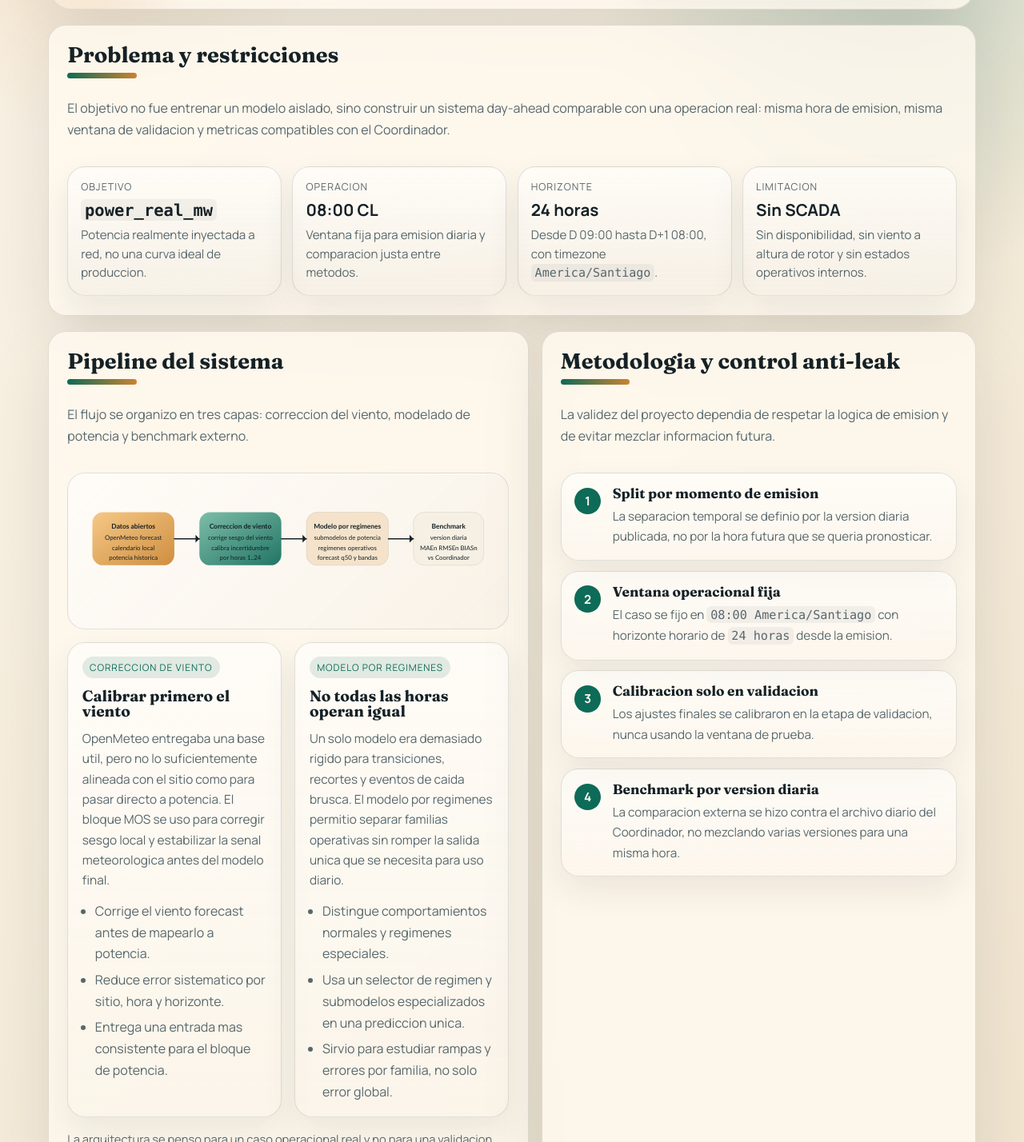
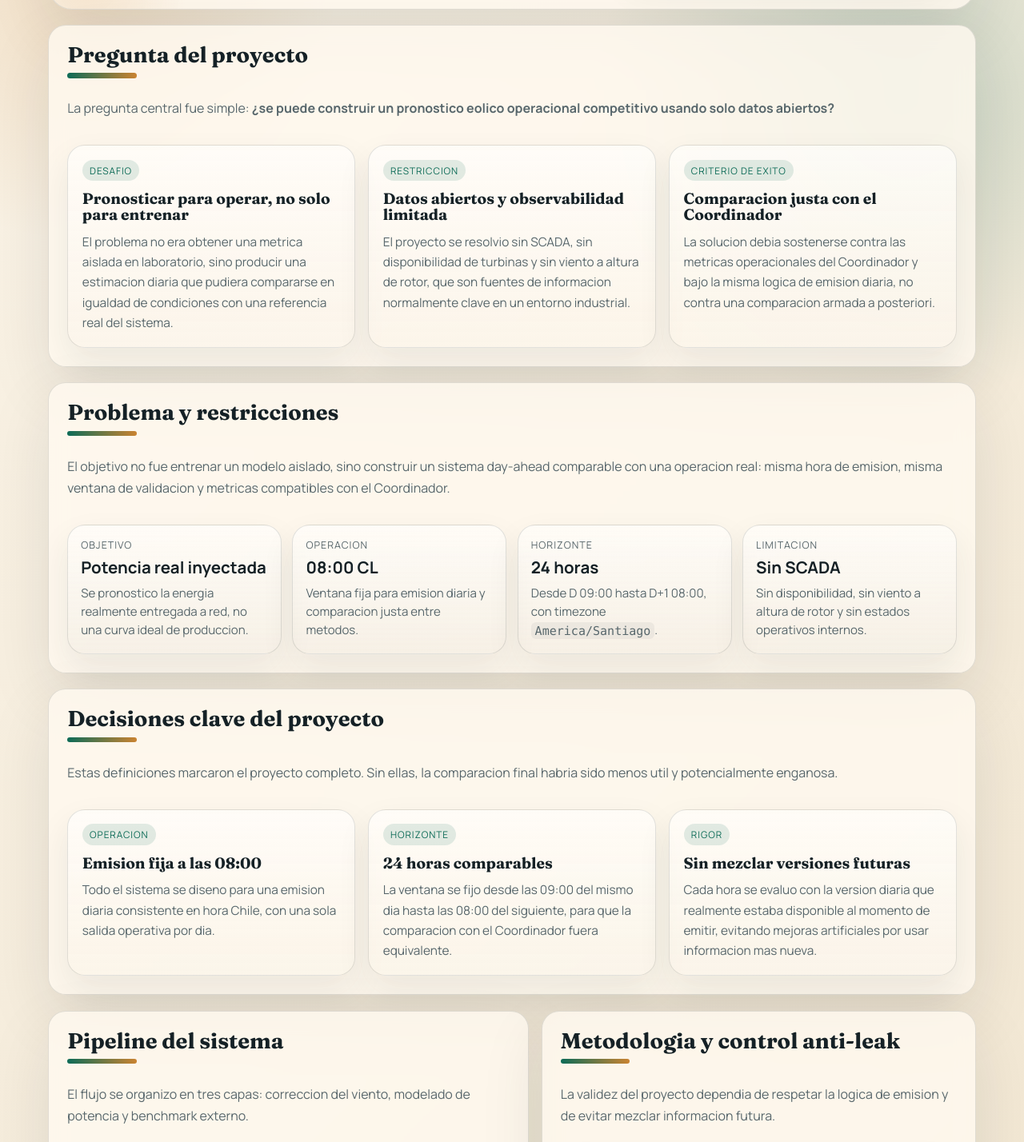
Before and after one commit to slayerself/portfolio-public, a plain HTML site: page projects/eolico-v22/index.html in a window 1280 px wide. Shown: the part 721-2149 px from the top of the page at 80% size. Drawn offline with Linux system fonts and the light colour scheme.

Commit message:
Add project question, key decisions, and executive conclusion

```diff
--- a/projects/eolico-v22/index.html
+++ b/projects/eolico-v22/index.html
@@ -679,6 +679,43 @@
     </section>
 
     <section class="sections">
+      <article class="panel">
+        <div class="section-head">
+          <h2>Pregunta del proyecto</h2>
+          <div class="accent-line"></div>
+          <p>
+            La pregunta central fue simple: <strong>¿se puede construir un pronostico eolico operacional competitivo
+            usando solo datos abiertos?</strong>
+          </p>
+        </div>
+        <div class="story-grid">
+          <div class="story-card">
+            <span class="badge">Desafio</span>
+            <h3>Pronosticar para operar, no solo para entrenar</h3>
+            <p>
+              El problema no era obtener una metrica aislada en laboratorio, sino producir una estimacion diaria que
+              pudiera compararse en igualdad de condiciones con una referencia real del sistema.
+            </p>
+          </div>
+          <div class="story-card">
+            <span class="badge">Restriccion</span>
+            <h3>Datos abiertos y observabilidad limitada</h3>
+            <p>
+              El proyecto se resolvio sin SCADA, sin disponibilidad de turbinas y sin viento a altura de rotor, que
+              son fuentes de informacion normalmente clave en un entorno industrial.
+            </p>
+          </div>
+          <div class="story-card">
+            <span class="badge">Criterio de exito</span>
+            <h3>Comparacion justa con el Coordinador</h3>
+            <p>
+              La solucion debia sostenerse contra las metricas operacionales del Coordinador y bajo la misma logica de
+              emision diaria, no contra una comparacion armada a posteriori.
+            </p>
+          </div>
+        </div>
+      </article>
+
       <article class="panel" id="problema">
         <div class="section-head">
           <h2>Problema y restricciones</h2>
@@ -692,8 +729,8 @@
         <div class="facts">
           <div class="fact">
             <div class="kicker">Objetivo</div>
-            <strong><code>power_real_mw</code></strong>
-            <span>Potencia realmente inyectada a red, no una curva ideal de produccion.</span>
+            <strong>Potencia real inyectada</strong>
+            <span>Se pronostico la energia realmente entregada a red, no una curva ideal de produccion.</span>
           </div>
           <div class="fact">
             <div class="kicker">Operacion</div>
@@ -709,6 +746,43 @@
             <div class="kicker">Limitacion</div>
             <strong>Sin SCADA</strong>
             <span>Sin disponibilidad, sin viento a altura de rotor y sin estados operativos internos.</span>
+          </div>
+        </div>
+      </article>
+
+      <article class="panel">
+        <div class="section-head">
+          <h2>Decisiones clave del proyecto</h2>
+          <div class="accent-line"></div>
+          <p>
+            Estas definiciones marcaron el proyecto completo. Sin ellas, la comparacion final habria sido menos util y
+            potencialmente enganosa.
+          </p>
+        </div>
+        <div class="story-grid">
+          <div class="story-card">
+            <span class="badge">Operacion</span>
+            <h3>Emision fija a las 08:00</h3>
+            <p>
+              Todo el sistema se diseno para una emision diaria consistente en hora Chile, con una sola salida
+              operativa por dia.
+            </p>
+          </div>
+          <div class="story-card">
+            <span class="badge">Horizonte</span>
+            <h3>24 horas comparables</h3>
+            <p>
+              La ventana se fijo desde las 09:00 del mismo dia hasta las 08:00 del siguiente, para que la comparacion
+              con el Coordinador fuera equivalente.
+            </p>
+          </div>
+          <div class="story-card">
+            <span class="badge">Rigor</span>
+            <h3>Sin mezclar versiones futuras</h3>
+            <p>
+              Cada hora se evaluo con la version diaria que realmente estaba disponible al momento de emitir, evitando
+              mejoras artificiales por usar informacion mas nueva.
+            </p>
           </div>
         </div>
       </article>
@@ -1055,6 +1129,43 @@
         </div>
       </article>
 
+      <article class="panel">
+        <div class="section-head">
+          <h2>Conclusion ejecutiva</h2>
+          <div class="accent-line"></div>
+          <p>
+            El proyecto logro un sistema reproducible, comparable con operacion real y suficientemente riguroso como
+            para medir su desempeno frente a una referencia externa consolidada.
+          </p>
+        </div>
+        <div class="story-grid">
+          <div class="story-card">
+            <span class="badge">Se logro</span>
+            <h3>Un flujo operacional serio con datos abiertos</h3>
+            <p>
+              Se construyo un pronostico day-ahead completo, con correccion de viento, modelo de potencia,
+              comparacion externa y artefactos reproducibles.
+            </p>
+          </div>
+          <div class="story-card">
+            <span class="badge">No se logro</span>
+            <h3>Superar al Coordinador en la ventana comparable</h3>
+            <p>
+              La referencia externa mantuvo ventaja en las metricas principales, aun cuando el modelo propio fue
+              competitivo y metodologicamente valido.
+            </p>
+          </div>
+          <div class="story-card">
+            <span class="badge">Siguiente salto</span>
+            <h3>Mejor observabilidad, no solo mas arquitectura</h3>
+            <p>
+              Para cerrar la brecha restante haria falta mejor informacion operacional, como SCADA, disponibilidad de
+              turbinas y viento mas representativo del rotor.
+            </p>
+          </div>
+        </div>
+      </article>
+
       <footer class="footer">
         <span>Proyecto v22 | Pronostico eolico day-ahead con datos abiertos</span>
         <a href="v22_case_study.md">Abrir resumen tecnico</a>
```
Also changed, not shown: projects/eolico-v22/DEPLOY.txt (deleted), projects/eolico-v22/robots.txt (deleted).
